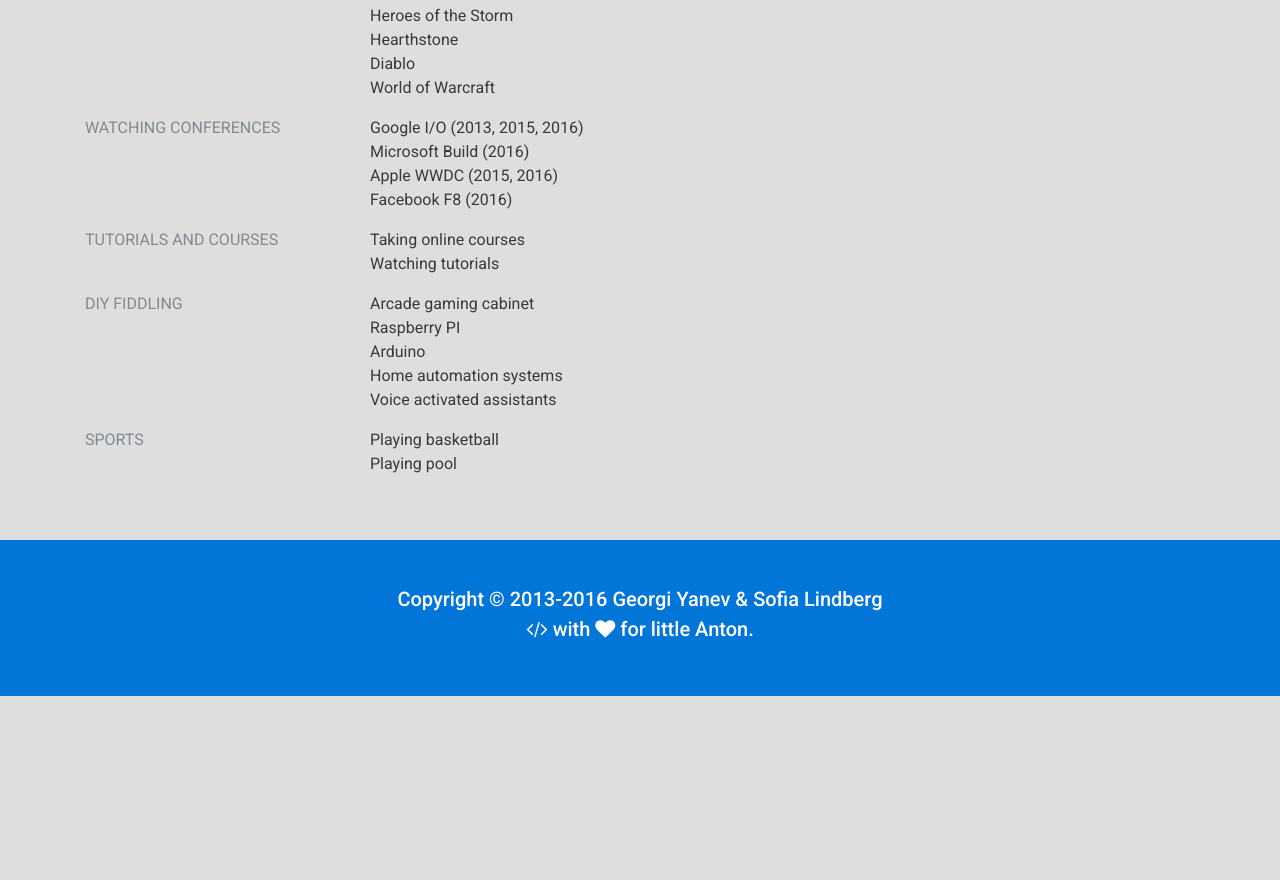
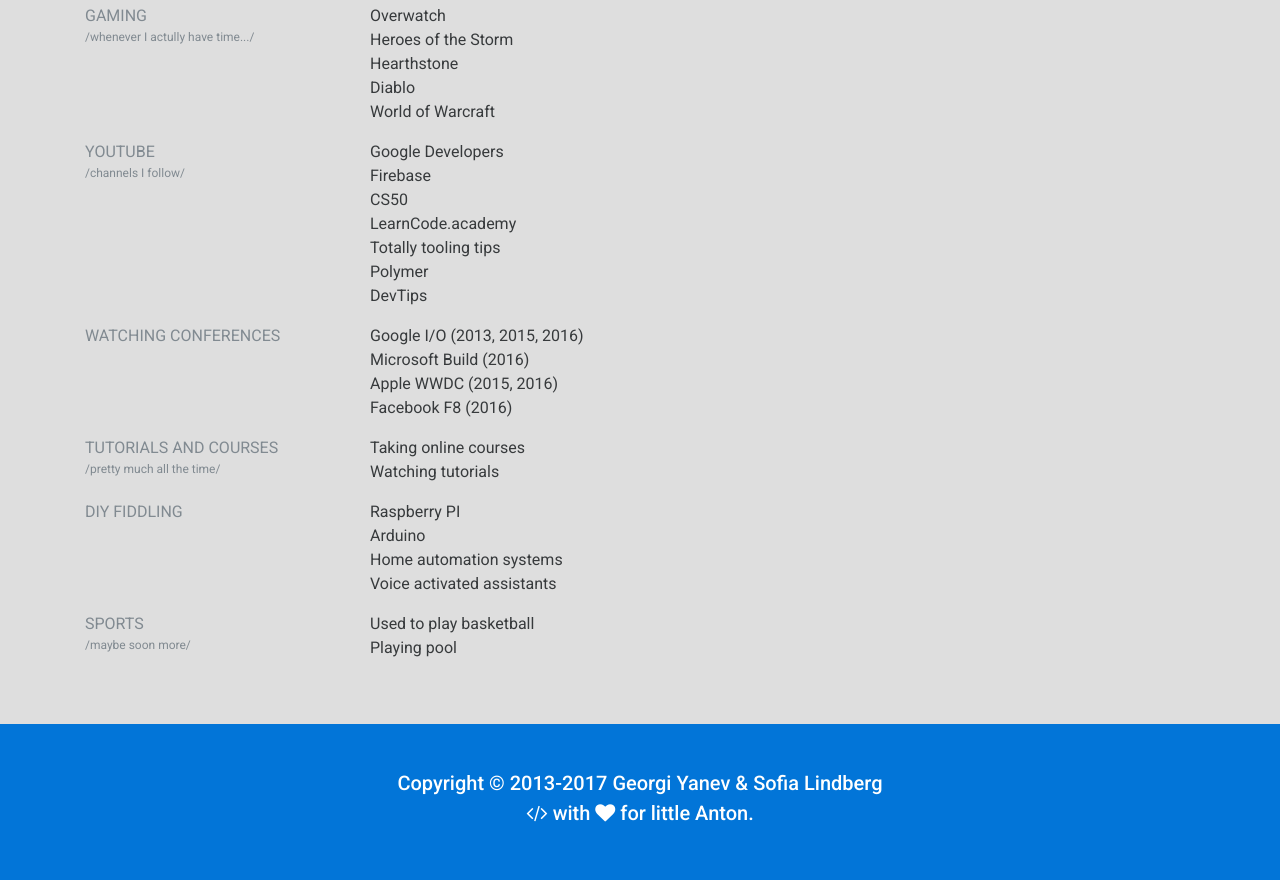
Before and after one commit to jumpalottahigh/www.georgi-yanev.com, a PHP site: page / in a window 1280 px wide. Shown: the part 2828-3708 px from the top of the page. Before the commit the page ends 3524 px from the top, so only its background shows below. Run offline with PHP 8.4, Linux system fonts and the light colour scheme; some libraries are stand-ins or nearby versions.

Commit message:
Update events, copyright date, add descriptions

```diff
--- a/assets/css/styles.css
+++ b/assets/css/styles.css
@@ -118,3 +118,6 @@
 .lightbox-item {
   display: none;
 }
+.font-smaller {
+  font-size: 0.75rem;
+}
--- a/docs.html
+++ b/docs.html
@@ -101,7 +101,7 @@
     <div class="container text-xs-center">
       <div class="row">
         <div class="col-xs-12">
-          <h5>Copyright &copy; 2013-2016 Georgi Yanev &amp; Sofia Lindberg</h4>
+          <h5>Copyright &copy; 2013-2017 Georgi Yanev &amp; Sofia Lindberg</h4>
           <h5><i class="fa fa-code" aria-hidden="true"></i> with <i class="fa fa-heart" aria-hidden="true"></i> for little Anton.</h4>
         </div>
       </div>
--- a/index.html
+++ b/index.html
@@ -104,8 +104,7 @@
         <div class="col-xs-12">
           <h4 class="text-success">Currently learning:</h4>
           <p class="text-primary m-b-0">
-            <a href="https://facebook.github.io/react/" target="_blank">React</a>,
-            <a href="https://github.com/reactjs/redux" target="_blank">Redux</a>
+            <a href="https://vuejs.org/" target="_blank">Vue.js</a>
           </p>
         </div>
       </div>
@@ -211,9 +210,10 @@
         <div class="col-xs-12">
           <h2 class="text-primary">Events and Participations</h2>
           <ul class="list-bullets-none">
-            <li>Microsoft DevShark - Dec 2014 <a href="https://channel9.msdn.com/events/DevShark/DevShark-Finland-2014" target="_blank"><i class="fa fa-link"></i></a></li>
-            <li>Junction Hackathon - Nov 2015<a href="http://hackjunction.com/" target="_blank"><i class="fa fa-link"></i></a></li>
-            <li>React.js course by Fast Development Company - Mar 2016<a href="http://www.fastdevco.com/" target="_blank"><i class="fa fa-link"></i></a></li>
+            <li>Junction Hackathon - Nov 2016 - Helsinki, Finland<a href="http://hackjunction.com/" target="_blank"><i class="fa fa-link"></i></a></li>
+            <li>React.js course by Fast Development Company - Mar 2016 - Helsinki, Finland<a href="http://www.fastdevco.com/" target="_blank"><i class="fa fa-link"></i></a></li>
+            <li>Junction Hackathon - Nov 2015 - Helsinki, Finland<a href="http://hackjunction.com/" target="_blank"><i class="fa fa-link"></i></a></li>
+            <li>Microsoft DevShark - Dec 2014 - Helsinki, Finland<a href="https://channel9.msdn.com/events/DevShark/DevShark-Finland-2014" target="_blank"><i class="fa fa-link"></i></a></li>
           </ul>
         </div>
       </div>
@@ -228,25 +228,37 @@
         <h2 class="col-xs-12 text-primary text-xs-center">Hobbies and Fun</h2>
       </div>
       <div class="row">
-        <div class="col-xs-3 text-muted text-uppercase">
-          Family Time
+        <div class="col-xs-3 text-muted">
+          <p class="text-uppercase m-b-0">
+            Family time
+          </p>
         </div>
         <ul class="col-xs-9 list-bullets-none">
           <li>Spending time with Sofi and little Anton <i class="fa fa-heart"></i></li>
         </ul>
       </div>
       <div class="row">
-        <div class="col-xs-3 text-muted text-uppercase">
+        <div class="col-xs-3 text-muted">
+          <p class="text-uppercase m-b-0">
             Coding
+          </p>
+          <p class="font-smaller">
+            /outside of work/
+          </p>
         </div>
         <ul class="col-xs-9 list-bullets-none">
-          <li>Working on hobby projects</li>
+          <li>Working on OSS (Open Source Software) projects</li>
           <li>Reading code and browsing GitHub repos</li>
         </ul>
       </div>
       <div class="row">
-        <div class="col-xs-3 text-muted text-uppercase">
+        <div class="col-xs-3 text-muted">
+          <p class="text-uppercase m-b-0">
             Twitch
+          </p>
+          <p class="font-smaller">
+            /... and chill/
+          </p>
         </div>
         <ul class="col-xs-9 list-bullets-none">
           <li>Watching <a href="https://twitch.tv/pajlada/" target="_blank">Pajlada</a> code and roleplay
@@ -261,8 +273,13 @@
         </ul>
       </div>
       <div class="row">
-        <div class="col-xs-3 text-muted text-uppercase">
+        <div class="col-xs-3 text-muted">
+          <p class="text-uppercase m-b-0">
             Gaming
+          </p>
+          <p class="font-smaller">
+            /whenever I actully have time.../
+          </p>
         </div>
         <ul class="col-xs-9 list-bullets-none">
           <li>Overwatch</li>
@@ -273,8 +290,29 @@
         </ul>
       </div>
       <div class="row">
-        <div class="col-xs-3 text-muted text-uppercase">
+        <div class="col-xs-3 text-muted">
+          <p class="text-uppercase m-b-0">
+            Youtube
+          </p>
+          <p class="font-smaller">
+            /channels I follow/
+          </p>
+        </div>
+        <ul class="col-xs-9 list-bullets-none">
+          <li>Google Developers</li>
+          <li>Firebase</li>
+          <li>CS50</li>
+          <li>LearnCode.academy</li>
+          <li>Totally tooling tips</li>
+          <li>Polymer</li>
+          <li>DevTips</li>
+        </ul>
+      </div>
+      <div class="row">
+        <div class="col-xs-3 text-muted">
+          <p class="text-uppercase m-b-0">
             Watching conferen&shy;ces
+          </p>
         </div>
         <ul class="col-xs-9 list-bullets-none">
           <li>Google I/O (2013, 2015, 2016)</li>
@@ -284,8 +322,13 @@
         </ul>
       </div>
       <div class="row">
-        <div class="col-xs-3 text-muted text-uppercase">
+        <div class="col-xs-3 text-muted">
+          <p class="text-uppercase m-b-0">
             Tutorials and courses
+          </p>
+          <p class="font-smaller">
+            /pretty much all the time/
+          </p>
         </div>
         <ul class="col-xs-9 list-bullets-none">
           <li>Taking online courses</li>
@@ -293,11 +336,12 @@
         </ul>
       </div>
       <div class="row">
-        <div class="col-xs-3 text-muted text-uppercase">
+        <div class="col-xs-3 text-muted">
+          <p class="text-uppercase m-b-0">
             DIY fiddling
+          </p>
         </div>
         <ul class="col-xs-9 list-bullets-none">
-          <li>Arcade gaming cabinet</li>
           <li>Raspberry PI</li>
           <li>Arduino</li>
           <li>Home automation systems</li>
@@ -305,11 +349,16 @@
         </ul>
       </div>
       <div class="row">
-        <div class="col-xs-3 text-muted text-uppercase">
+        <div class="col-xs-3 text-muted">
+          <p class="text-uppercase m-b-0">
             Sports
+          </p>
+          <p class="font-smaller">
+            /maybe soon more/
+          </p>
         </div>
         <ul class="col-xs-9 list-bullets-none">
-          <li>Playing basketball</li>
+          <li>Used to play basketball</li>
           <li>Playing pool</li>
         </ul>
       </div>
@@ -322,7 +371,7 @@
     <div class="container text-xs-center">
       <div class="row">
         <div class="col-xs-12">
-          <h5>Copyright &copy; 2013-2016 Georgi Yanev &amp; Sofia Lindberg</h4>
+          <h5>Copyright &copy; 2013-2017 Georgi Yanev &amp; Sofia Lindberg</h4>
           <h5><i class="fa fa-code" aria-hidden="true"></i> with <i class="fa fa-heart" aria-hidden="true"></i> for little Anton.</h4>
         </div>
       </div>
--- a/projects.html
+++ b/projects.html
@@ -101,7 +101,7 @@
     <div class="container text-xs-center">
       <div class="row">
         <div class="col-xs-12">
-          <h5>Copyright &copy; 2013-2016 Georgi Yanev &amp; Sofia Lindberg</h4>
+          <h5>Copyright &copy; 2013-2017 Georgi Yanev &amp; Sofia Lindberg</h4>
           <h5><i class="fa fa-code" aria-hidden="true"></i> with <i class="fa fa-heart" aria-hidden="true"></i> for little Anton.</h4>
         </div>
       </div>
```
Lines whose indentation alone changed are shown as unchanged.
